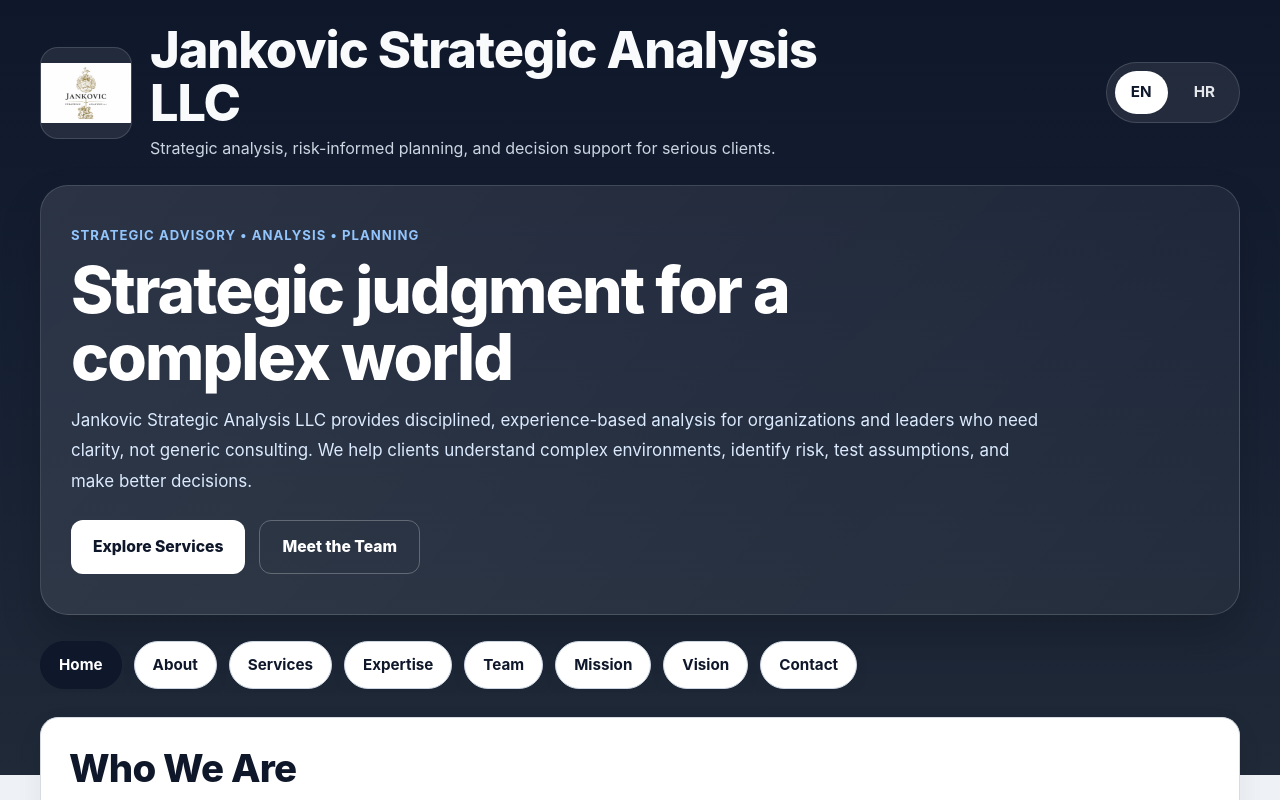
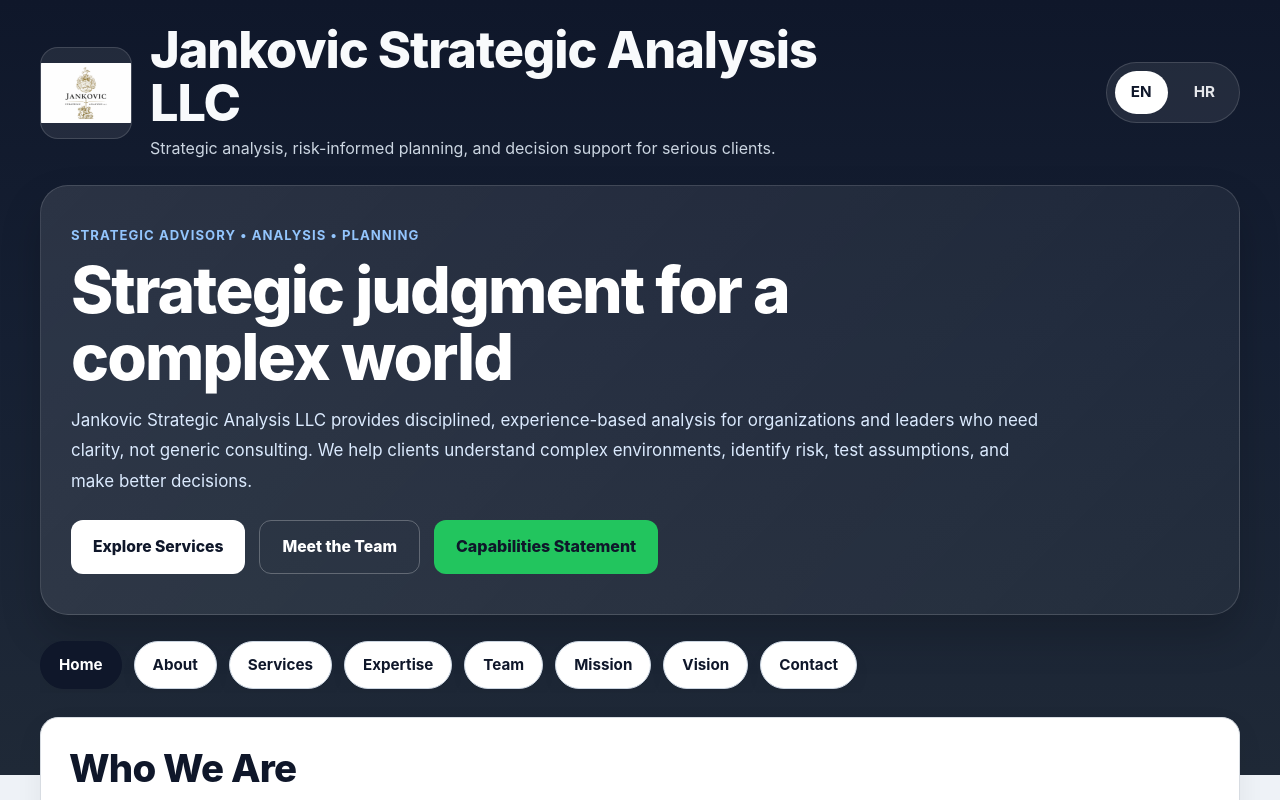
Before and after one commit to kristijanjankovic/jsa-website, a Next.js app: page / in a window 1280 px wide. Shown: the top 800 px of the page. Built offline with nearby package versions, Linux system fonts and the light colour scheme.

Commit message:
Add capabilities statement and button

```diff
--- a/app/page-backup.js
+++ b/app/page-backup.js
@@ -1,5 +1,4 @@
 import Image from "next/image";
-
 const capabilityGroups = [
   {
     title: "Strategic Analysis",
--- a/app/page.js
+++ b/app/page.js
@@ -557,16 +557,33 @@ role: "Senior Pacific Analyst",
   >
     {t.heroButtons.primary}
   </button>
+
   <button
     style={styles.secondaryButton}
     onClick={() => setTab("team")}
   >
     {t.heroButtons.secondary}
   </button>
+
+  <a
+    href="/Jankovic_Strategic_Analysis_Capabilities_Statement.pdf"
+    target="_blank"
+    rel="noopener noreferrer"
+    style={{
+      padding: "14px 22px",
+      borderRadius: "12px",
+      background: "#22c55e",
+      color: "#0f172a",
+      fontWeight: 800,
+      textDecoration: "none",
+      display: "inline-block"
+    }}
+  >
+    Capabilities Statement
+  </a>
 </div>
           </div>
         </section>
-
         <nav style={styles.nav}>
           <div style={styles.navScroller}>
             {t.tabs.map((item) => (
@@ -584,7 +601,10 @@ role: "Senior Pacific Analyst",
           </div>
         </nav>
 
-        <main style={styles.main}>{renderActiveTab()}</main>
+        <main style={styles.main}>
+  {renderActiveTab()}
+
+</main>
 
         <footer style={styles.footer}>
           <p style={styles.footerText}>{t.footer.copyright}</p>
```
Also changed, not shown: 1 other file (tests, documents, lock files or other folders). Lines whose indentation alone changed are shown as unchanged.
